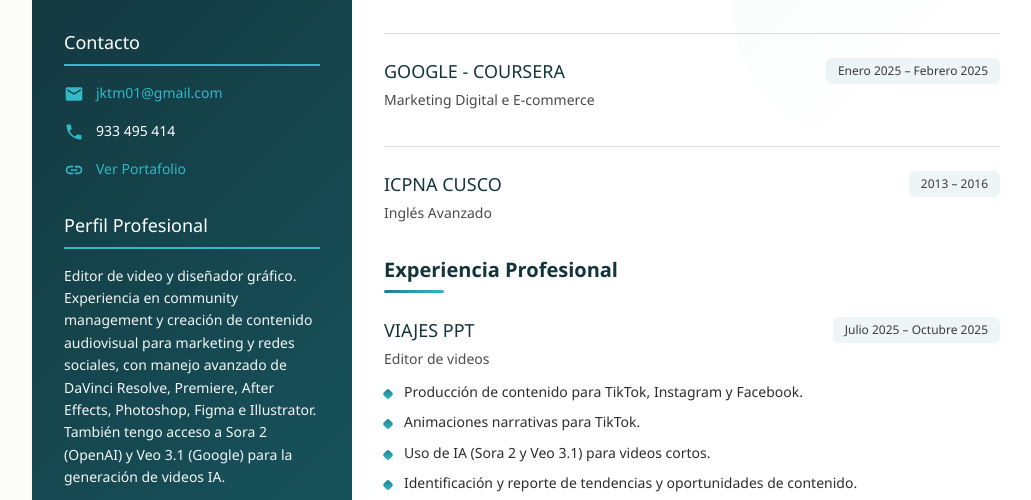
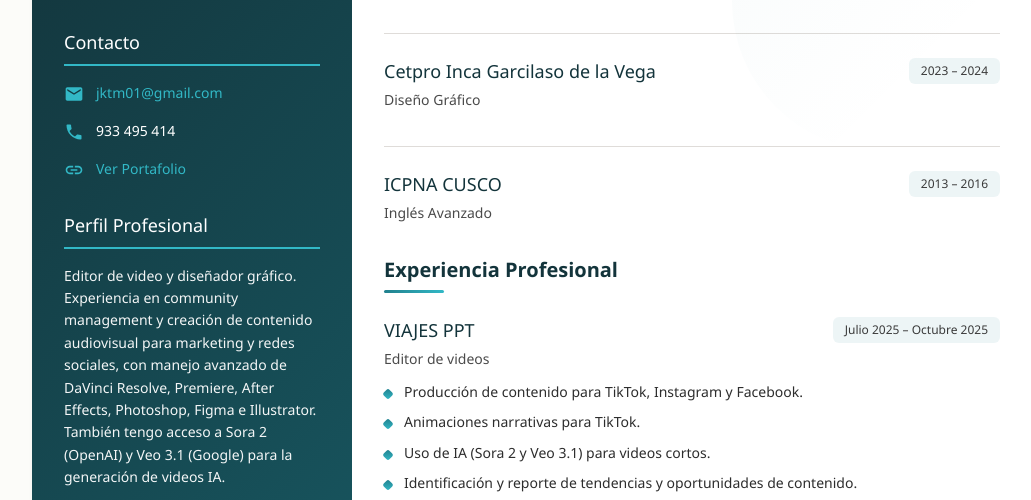
Before and after one commit to kublay-tayro/v2, a plain HTML site: page index.html in a window 1280 px wide. Shown: the part 291-791 px from the top of the page, without its empty margins (108-1139 px from the left). Drawn offline with Linux system fonts and the light colour scheme.

Commit message:
Update index.html

```diff
--- a/index.html
+++ b/index.html
@@ -723,10 +723,10 @@
                     <article class="education-item">
                         <div class="item-header">
                             <div class="item-title">
-                                <h3 class="institution-name">GOOGLE - COURSERA</h3>
-                                <p class="program-name">Marketing Digital e E-commerce</p>
+                                <h3 class="institution-name">Cetpro Inca Garcilaso de la Vega</h3>
+                                <p class="program-name">Diseño Gráfico</p>
                             </div>
-                            <span class="period">Enero 2025 – Febrero 2025</span>
+                            <span class="period">2023 – 2024</span>
                         </div>
                     </article>
 
```
